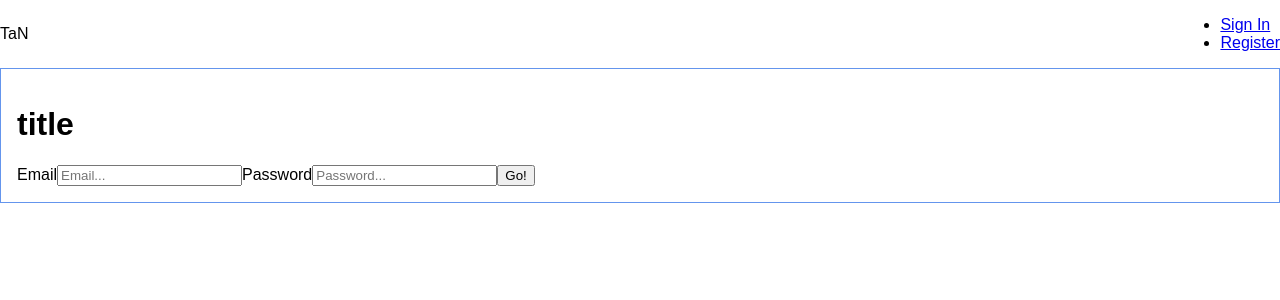
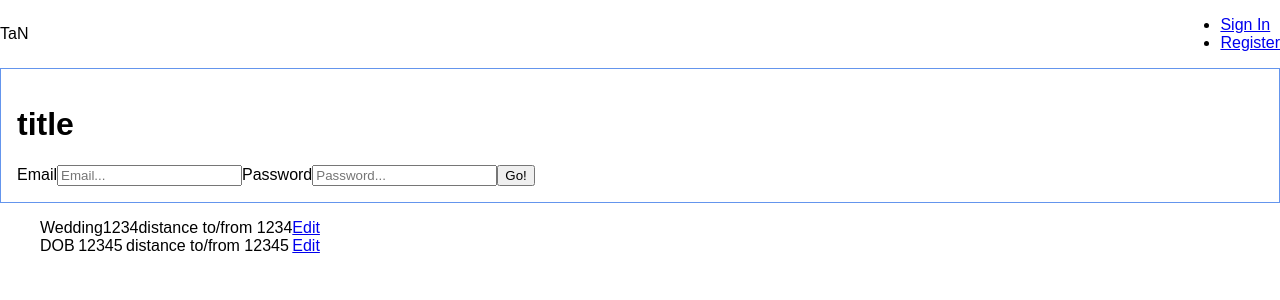
Before and after one commit to bradfloodx/junctures.io, a React (Create React App) app: page / in a window 1280 px wide. Shown: the top 300 px of the page. Built offline with nearby package versions, Linux system fonts and the light colour scheme.

Commit message:
Add basic JunctureList and Junctures

```diff
--- a/src/App.js
+++ b/src/App.js
@@ -1,10 +1,16 @@
 import React, {Component} from 'react';
-import Header from './Header';
-import Authenticate from './Authenticate';
+import Header from './components/header';
+import Authenticate from './components/authenticate';
+import JuncturesList from './components/junctures';
 
 const links = [
 	{title: 'Sign In', path: '/sign-in'},
 	{title: 'Register', path: '/register'}
+];
+
+const junctures = [
+	{name: 'Wedding', dateTime: 1234, id: 1},
+	{name: 'DOB', dateTime: 12345, id: 2}
 ];
 
 const handleOnSubmit = () => void console.log('handleOnSubmit');
@@ -15,6 +21,7 @@ class App extends Component {
 			<div className="App">
 				<Header links={links}/>
 				<Authenticate onSubmit={handleOnSubmit}/>
+				<JuncturesList junctures={junctures}/>
 			</div>
 		);
 	}
--- a/src/Authenticate.js
+++ b/src/components/authenticate/index.js
@@ -7,7 +7,7 @@ const Authenticate = styled.form`
 	padding: 1rem;
 `;
 
-const AuthenticateContainer = ({onSubmit}) => (
+const AuthenticateWrapper = ({onSubmit}) => (
 	<Authenticate onSubmit={onSubmit}>
 		<h1>title</h1>
 		<label>
@@ -22,8 +22,8 @@ const AuthenticateContainer = ({onSubmit}) => (
 	</Authenticate>
 );
 
-AuthenticateContainer.propTypes = {
+AuthenticateWrapper.propTypes = {
 	onSubmit: PropTypes.func.isRequired
 };
 
-export default AuthenticateContainer;
+export default AuthenticateWrapper;
--- a/src/Header.js
+++ b/src/components/header/index.js
@@ -8,7 +8,7 @@ const Header = styled.header`
 	justify-content: space-between;
 `;
 
-const HeaderContainer = ({links}) => (
+const HeaderWrapper = ({links}) => (
 	<Header>
 		<span>TaN</span>
 		<nav>
@@ -23,7 +23,7 @@ const HeaderContainer = ({links}) => (
 	</Header>
 );
 
-HeaderContainer.propTypes = {
+HeaderWrapper.propTypes = {
 	links: PropTypes.arrayOf(
 		PropTypes.shape({
 			title: PropTypes.string,
@@ -32,4 +32,4 @@ HeaderContainer.propTypes = {
 	).isRequired
 };
 
-export default HeaderContainer;
+export default HeaderWrapper;
--- /dev/null
+++ b/src/components/junctures/index.js
@@ -0,0 +1,37 @@
+import React from 'react';
+import PropTypes from 'prop-types';
+import styled from 'styled-components';
+import Juncture from './juncture';
+
+const JuncturesList = styled.main`
+	display: flex;
+	align-items: center;
+	justify-content: space-between;
+`;
+
+const JuncturesListWrapper = ({junctures}) => (
+	<JuncturesList>
+		<ol>
+			{junctures.map(({name, dateTime, id}) => (
+				<Juncture
+					name={name}
+					dateTime={dateTime}
+					id={id}
+					key={id}
+				/>
+			))}
+		</ol>
+	</JuncturesList>
+);
+
+JuncturesListWrapper.propTypes = {
+	junctures: PropTypes.arrayOf(
+		PropTypes.shape({
+			name: PropTypes.string,
+			dateTime: PropTypes.number,
+			id: PropTypes.number
+		})
+	)
+};
+
+export default JuncturesListWrapper;
--- /dev/null
+++ b/src/components/junctures/juncture.js
@@ -0,0 +1,28 @@
+import React from 'react';
+import PropTypes from 'prop-types';
+import styled from 'styled-components';
+
+const Juncture = styled.li`
+	display: flex;
+	align-items: center;
+	justify-content: space-between;
+`;
+
+const displayDistance = (dateTime) => `distance to/from ${dateTime}`;
+
+const JunctureWrapper = ({name, dateTime, id}) => (
+	<Juncture>
+		<span>{name}</span>
+		<span>{dateTime}</span>
+		<span>{displayDistance(dateTime)}</span>
+		<span><a href={`/edit/${id}`}>Edit</a></span>
+	</Juncture>
+);
+
+JunctureWrapper.propTypes = {
+	name: PropTypes.string,
+	dateTime: PropTypes.number,
+	id: PropTypes.number
+};
+
+export default JunctureWrapper;
```
Also changed, not shown: 2 other files (tests, documents, lock files or other folders).
